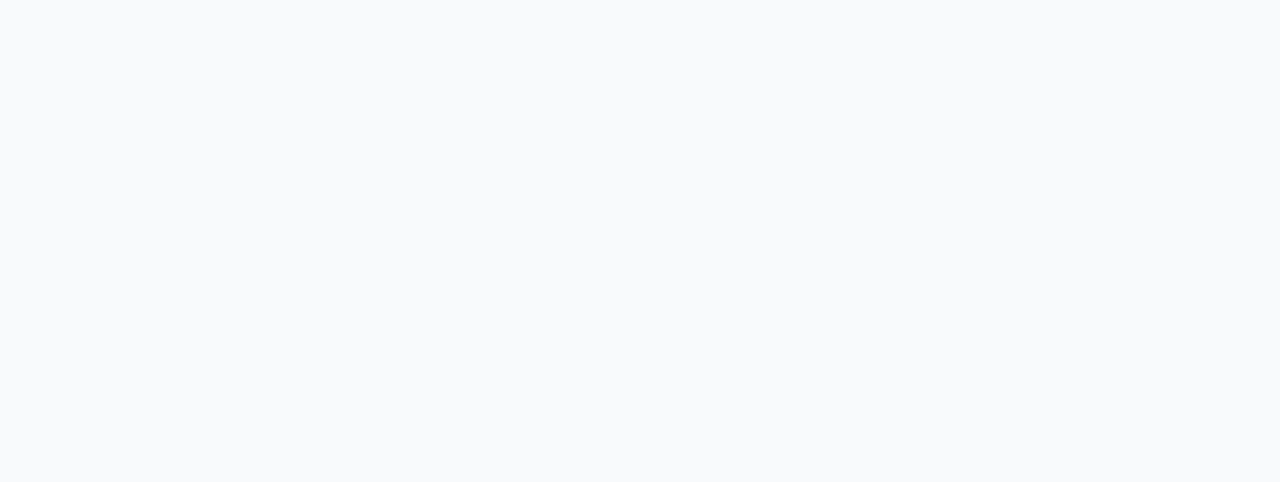
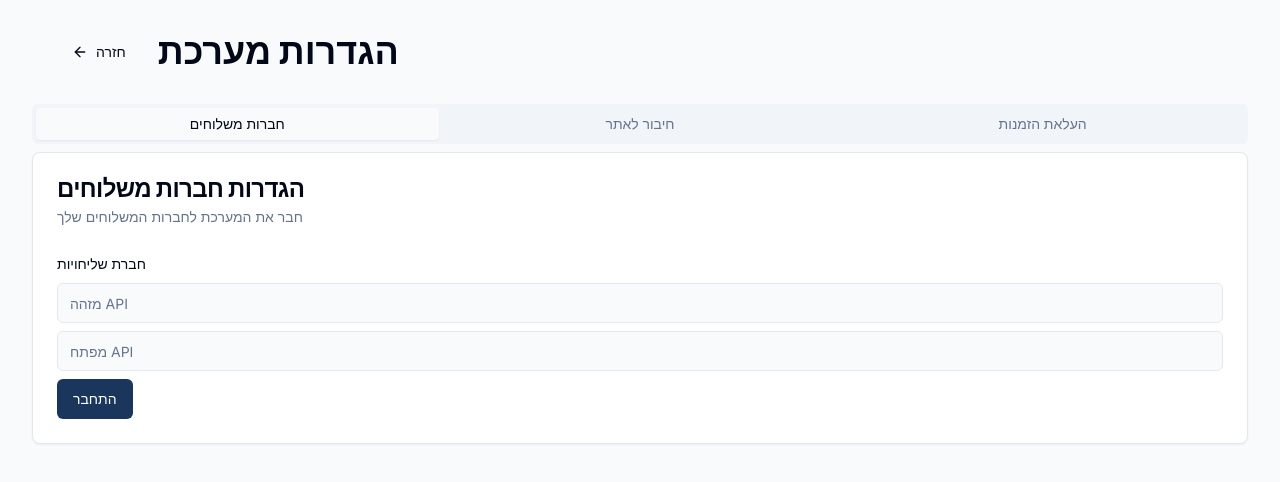
Before and after one commit to Dvir-B/swiftpick-delivery-app, a React (Vite) app: page /settings in a window 1280 px wide. Before the commit this address had no page. Shown: the top 482 px of the page. Built offline with nearby package versions, Linux system fonts and the light colour scheme.

Commit message:
Add settings page and integrations
Implement a new settings page that includes options for connecting to shipping company APIs, integrating with e-commerce sites to fetch shipping and order data, and uploading order files from Excel reports.
[skip gpt_engineer]

```diff
--- a/src/App.tsx
+++ b/src/App.tsx
@@ -1,6 +1,7 @@
 import { BrowserRouter as Router, Routes, Route } from "react-router-dom";
 import Index from "./pages/Index";
 import Picking from "./pages/Picking";
+import Settings from "./pages/Settings";
 
 function App() {
   return (
@@ -8,6 +9,7 @@ function App() {
       <Routes>
         <Route path="/" element={<Index />} />
         <Route path="/picking/:orderId" element={<Picking />} />
+        <Route path="/settings" element={<Settings />} />
       </Routes>
     </Router>
   );
--- a/src/pages/Index.tsx
+++ b/src/pages/Index.tsx
@@ -1,11 +1,25 @@
 import { DashboardStats } from "@/components/DashboardStats";
 import { OrdersTable } from "@/components/OrdersTable";
+import { Button } from "@/components/ui/button";
+import { Settings as SettingsIcon } from "lucide-react";
+import { useNavigate } from "react-router-dom";
 
 const Index = () => {
+  const navigate = useNavigate();
+
   return (
     <div className="container mx-auto py-8 space-y-8">
       <div className="flex justify-between items-center">
         <h1 className="text-4xl font-bold text-primary">לוח בקרה</h1>
+        <div className="flex items-center gap-4">
+          <Button
+            variant="outline"
+            onClick={() => navigate("/settings")}
+            className="flex items-center gap-2"
+          >
+            <SettingsIcon className="w-4 h-4" />
+            הגדרות
+          </Button>
           <div className="text-sm text-gray-500">
             {new Date().toLocaleDateString("he-IL", {
               weekday: 'long',
@@ -13,6 +27,7 @@ const Index = () => {
               month: 'long',
               day: 'numeric'
             })}
+          </div>
         </div>
       </div>
 
--- /dev/null
+++ b/src/pages/Settings.tsx
@@ -0,0 +1,124 @@
+import { Tabs, TabsContent, TabsList, TabsTrigger } from "@/components/ui/tabs";
+import { Card, CardContent, CardDescription, CardHeader, CardTitle } from "@/components/ui/card";
+import { Button } from "@/components/ui/button";
+import { Input } from "@/components/ui/input";
+import { Label } from "@/components/ui/label";
+import { useToast } from "@/hooks/use-toast";
+import { ArrowLeft, Upload } from "lucide-react";
+import { useNavigate } from "react-router-dom";
+
+const Settings = () => {
+  const { toast } = useToast();
+  const navigate = useNavigate();
+
+  const handleFileUpload = (event: React.ChangeEvent<HTMLInputElement>) => {
+    const file = event.target.files?.[0];
+    if (file) {
+      // כאן נוסיף את הלוגיקה לקריאת קובץ האקסל
+      toast({
+        title: "הקובץ הועלה בהצלחה",
+        description: `${file.name} נקלט במערכת`,
+      });
+    }
+  };
+
+  const handleApiConnection = (service: string) => {
+    // כאן נוסיף את הלוגיקה להתחברות ל-API
+    toast({
+      title: "החיבור בוצע בהצלחה",
+      description: `החיבור ל-${service} הושלם`,
+    });
+  };
+
+  return (
+    <div className="container mx-auto py-8 space-y-8">
+      <div className="flex items-center space-x-4">
+        <Button variant="ghost" onClick={() => navigate("/")} className="ml-4">
+          <ArrowLeft className="ml-2" />
+          חזרה
+        </Button>
+        <h1 className="text-4xl font-bold">הגדרות מערכת</h1>
+      </div>
+
+      <Tabs defaultValue="shipping" className="w-full">
+        <TabsList className="grid w-full grid-cols-3">
+          <TabsTrigger value="shipping">חברות משלוחים</TabsTrigger>
+          <TabsTrigger value="ecommerce">חיבור לאתר</TabsTrigger>
+          <TabsTrigger value="excel">העלאת הזמנות</TabsTrigger>
+        </TabsList>
+
+        <TabsContent value="shipping">
+          <Card>
+            <CardHeader>
+              <CardTitle>הגדרות חברות משלוחים</CardTitle>
+              <CardDescription>חבר את המערכת לחברות המשלוחים שלך</CardDescription>
+            </CardHeader>
+            <CardContent className="space-y-4">
+              <div className="space-y-2">
+                <Label>חברת שליחויות</Label>
+                <Input placeholder="מזהה API" />
+                <Input placeholder="מפתח API" type="password" />
+                <Button onClick={() => handleApiConnection("חברת שליחויות")}>
+                  התחבר
+                </Button>
+              </div>
+            </CardContent>
+          </Card>
+        </TabsContent>
+
+        <TabsContent value="ecommerce">
+          <Card>
+            <CardHeader>
+              <CardTitle>חיבור לאתר מסחר</CardTitle>
+              <CardDescription>חבר את המערכת לאתר המסחר שלך</CardDescription>
+            </CardHeader>
+            <CardContent className="space-y-4">
+              <div className="space-y-2">
+                <Label>WooCommerce</Label>
+                <Input placeholder="כתובת האתר" />
+                <Input placeholder="מפתח API" type="password" />
+                <Button onClick={() => handleApiConnection("WooCommerce")}>
+                  התחבר
+                </Button>
+              </div>
+            </CardContent>
+          </Card>
+        </TabsContent>
+
+        <TabsContent value="excel">
+          <Card>
+            <CardHeader>
+              <CardTitle>העלאת הזמנות מאקסל</CardTitle>
+              <CardDescription>העלה קובץ אקסל עם פרטי ההזמנות</CardDescription>
+            </CardHeader>
+            <CardContent>
+              <div className="flex items-center justify-center w-full">
+                <label
+                  htmlFor="excel-upload"
+                  className="flex flex-col items-center justify-center w-full h-64 border-2 border-dashed rounded-lg cursor-pointer bg-gray-50 hover:bg-gray-100"
+                >
+                  <div className="flex flex-col items-center justify-center pt-5 pb-6">
+                    <Upload className="w-10 h-10 mb-3 text-gray-400" />
+                    <p className="mb-2 text-sm text-gray-500">
+                      <span className="font-semibold">לחץ להעלאת קובץ</span> או גרור לכאן
+                    </p>
+                    <p className="text-xs text-gray-500">XLSX, XLS</p>
+                  </div>
+                  <input
+                    id="excel-upload"
+                    type="file"
+                    className="hidden"
+                    accept=".xlsx,.xls"
+                    onChange={handleFileUpload}
+                  />
+                </label>
+              </div>
+            </CardContent>
+          </Card>
+        </TabsContent>
+      </Tabs>
+    </div>
+  );
+};
+
+export default Settings;
```
Lines whose indentation alone changed are shown as unchanged.
